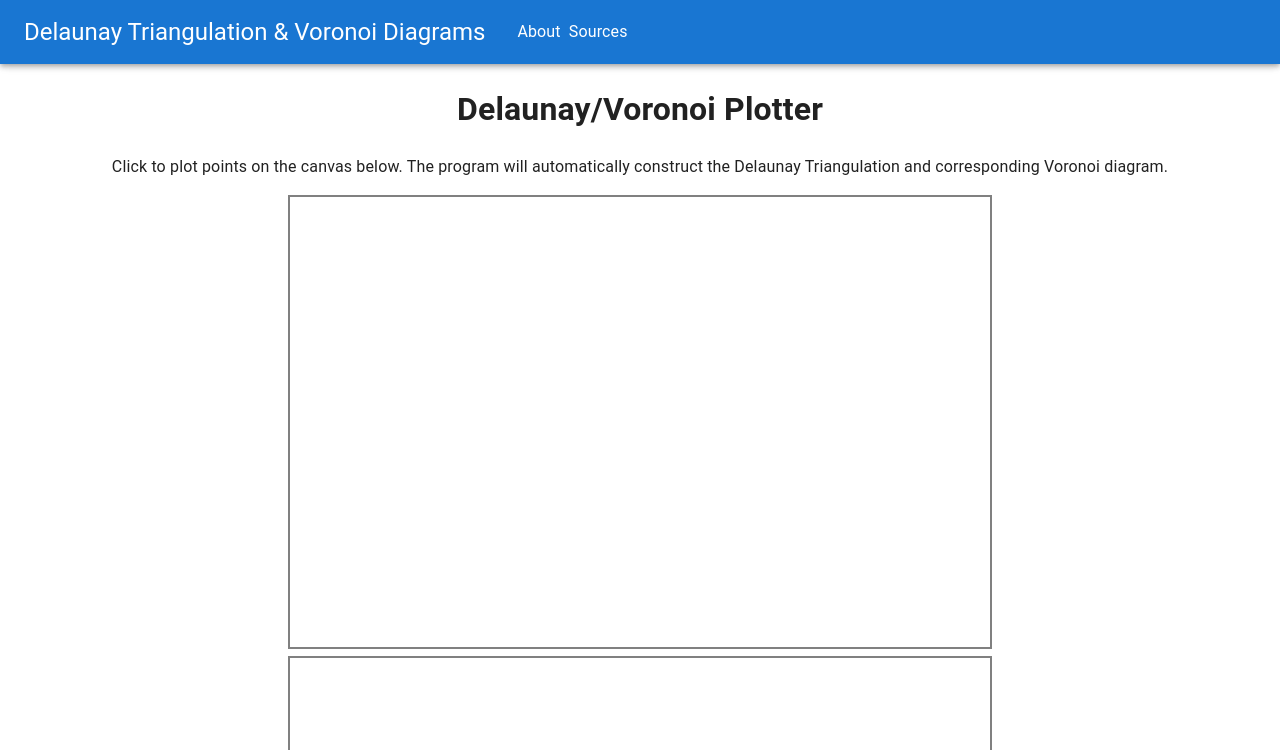
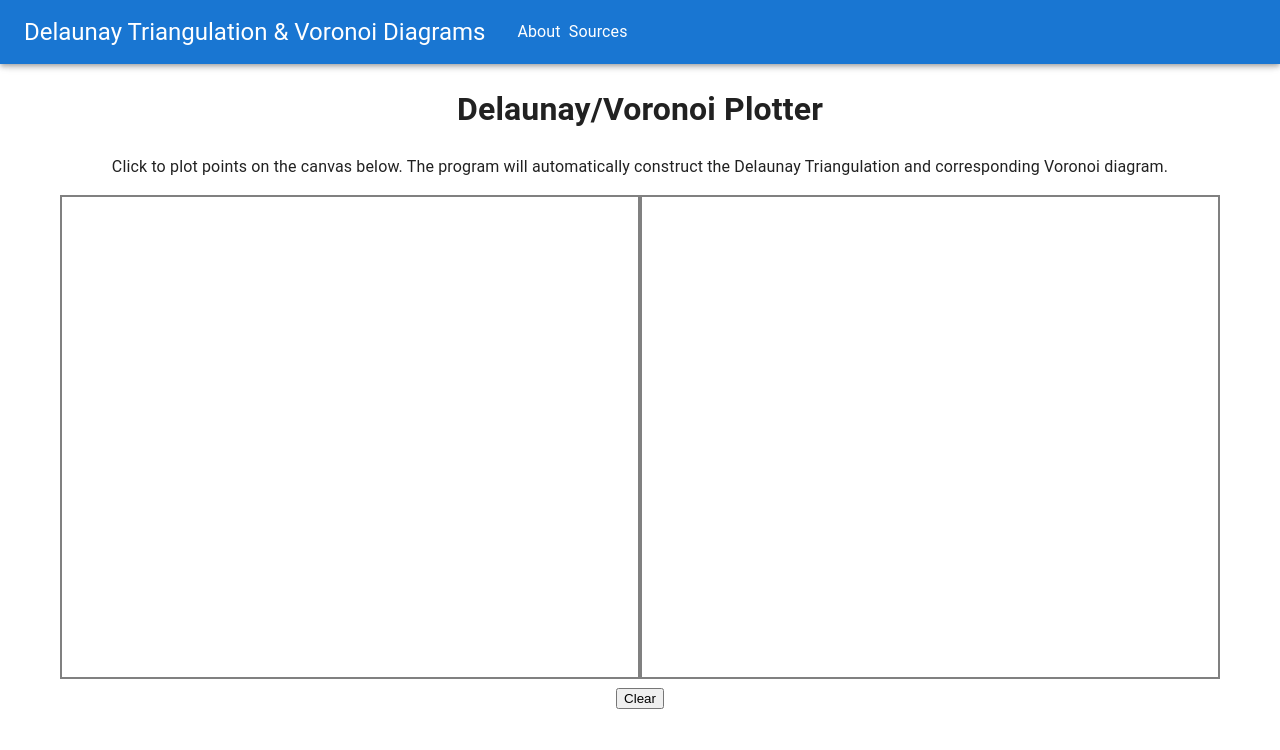
Before and after one commit to mkb6559/Delaunay, a React (Create React App) app: page / in a window 1280 px wide. Shown: the top 750 px of the page. Built offline with nearby package versions, Linux system fonts and the light colour scheme.

Commit message:
some good info changes

```diff
--- a/src/App.css
+++ b/src/App.css
@@ -1,6 +1,6 @@
 .App {
   text-align: center;
-  margin: 0 5vw;
+  margin: 0 2vw;
 }
 
 .Info-Section {
--- a/src/components/TabBox.tsx
+++ b/src/components/TabBox.tsx
@@ -52,9 +52,9 @@ export default function TabBox() {
       </Box>
       <CustomTabPanel value={value} index={0}>
       A <b>Delaunay Triangulation</b> triangulates a set of points such that no circumcircle of any triangle - that is, the circle containing the triangle’s three vertices on its circumference - contains any other point in the set. The plot above will create a Delaunay Triangulation of a set of points - click to place a point on the canvas, and the triangulation will automatically be created.
-      <br/>
+      <br/><br/>
       One side effect of the circumcircle rule - known as the “Delaunay condition” - is that a Delaunay triangulation generally produces “nice” triangles. Mathematically, the minimum angle of the triangulation is maximized, as is the 2nd minimum, 3rd minimum, and so on. Experiment by creating a triangulation and moving (click and drag) a point around. Notice how when a point moves around the center, the triangulation quickly forms and deletes edges, keeping its pattern of “nice” triangles rather than stretching and modifying the previous ones.
-      <br/>
+      <br/><br/>
       Delaunay Triangulations aren't necessarily unique to a set of points - consider a square inscribed in a circle. Such a configuration has 2 Delaunay triangulations. However since such arrangements are unlikely we can safely ignore these degenerate situations, and for the purposes of this demonstration, they produce the same results.
 
       </CustomTabPanel>
@@ -63,17 +63,24 @@ export default function TabBox() {
       </CustomTabPanel>
       <CustomTabPanel value={value} index={2}>
       A key relationship exists between the centers of each circumscribed circle of a triangle in a Delaunay triangulation (or circumcenters) and the cell dividers in a Voronoi diagram. Namely, the circumcenters of each Delaunay triangle define the vertices of a Voronoi diagram. Given the Delaunay triangulation of a set of points, a Voronoi diagram with those points as the “sites” can be mostly constructed by connecting the circumcenter of each triangle to the circumcircles of neighboring triangles. The Voronoi diagram may be completed by drawing an infinite-length Voronoi edge out from each outer-triangle circumcircle in such a way that it bisects the edge of its corresponding Delaunay triangle that is on the point set’s convex hull.
-      <br/>
+      <br/><br/>
       <b>Why does this work?</b> Recall that the vertices of a Voronoi diagram must be equidistant from at least 3 sites - otherwise, they’d be in an individual cell or on an edge between two of them. Similarly, a triangle circumcenter must be equidistant from at least 3 sites since it defines the center of a circle that contains the triangle’s 3 vertices on its circumference. It makes sense, therefore, that a connecting line between two circumcenters would be equidistant from the two sites that share both circumcenters. But how do we know which circumcenters to connect?
-      <br/>
+      <br/><br/>
       Two sites connected by an edge in a Delaunay triangulation share two triangles and therefore two circumcenters - let’s take a hypothetical pair like that and draw a line between the circumcenters. Can we guarantee that this is an edge in the Voronoi diagram? The short answer is yes. For this line to be a Voronoi edge, it must be true that every point on the line is equidistant from our two sites and that no other site is closer. The first requirement is obviously true, as discussed above. To understand the second one, consider a third site that is closer to the line we’ve drawn than the two subject sites. We already know that this third site cannot be within the circle centered at either circumcenter - and as it turns out, every point on the line we’ve drawn is within one of these two circles.
-      <br/>
+      <br/><br/>
       Suppose the farthest circumcenter is a distance n from each site. We must travel a distance of more than n on the line between the circumcenters to escape the first circumcircle. We know, however, that the converse is also true for some distance k &lt; n. If we imagine an angular sweep of both radius lines, they must extend past the straight line connecting the two sites when they pass through that region of the circumcircle. To remain equidistant from the two sites, so must the line between circumcenters! Therefore, the Voronoi edge we’ve drawn has length &lt; n+k and remains in one of the circumcircles. Observe this phenomenon on the Voronoi view by turning on circumcircle superimposition and watch how each Voronoi edge passes through two overlapping circumcircles.
 
       </CustomTabPanel>
       <CustomTabPanel value={value} index={3}>
       While there are no prominent applications which explicitly use the Delaunay Triangulation and Voronoi Diagram of the same set of points, the close relationship between the two graphs is evident in a few domains. Both are used in different contexts in Global Information Systems, for example. While Voronoi diagrams are often used for nearest-site applications like service delineation (ex. which hospital is closest to some location?), Delaunay Triangulations are useful in terrain modeling and are famously good at accurately representing elevation differences. Both are highly useful for spatial analysis in general and provide a wealth of information about a terrain or surface when used in conjunction.
-
+      <br/><br/>
+      Additional applications include:
+      <ul>
+        <li>Mesh generation</li>
+        <li>Surface reconstruction from point cloud data</li>
+        <li>Nearest neighbor queries</li>
+        <li>Robotics</li>
+      </ul>
       </CustomTabPanel>
     </Stack>
   );
--- a/src/components/delaunay.tsx
+++ b/src/components/delaunay.tsx
@@ -59,7 +59,7 @@ function trianglesAdjacentToTriangle(delaunay: { halfedges: { [x: string]: any;
     return adjacentTriangles;
 }
 
-export function Canvas(props: {props:[any, any],mode:[any,any],sizex:number, sizey:number, offsetx:number,offsety:number,circumselected:[any,any], ctrl:[any,any]}) {
+export function Canvas(props: {props:[any, any],mode:[any,any], right:boolean, circumselected:[any,any], ctrl:[any,any]}) {
 
   const [coords,setCoords] = props.props
   const [modeType,setMode] = props.mode
@@ -68,15 +68,16 @@ export function Canvas(props: {props:[any, any],mode:[any,any],sizex:number, siz
   const [circumSelected,setCircumSelected] = props.circumselected
   var delaunay = new Delaunator(coords)
   const ctrl = props.ctrl[0]
-
+  const height = 0.6 * window.innerHeight
+  const width = 0.45 * window.innerWidth
 
 
   const selectPoint = (event: {
     button: number; clientX: number; clientY: number;
 }) => {
 
-    var x = event.clientX+props.offsetx;
-    var y = event.clientY+props.offsety;
+    var x = event.clientX+(props.right ? width : 0);
+    var y = event.clientY;
 
     if (ctrl && modeType){
       for(let i = 0; i < delaunay.triangles.length-2; i+=3){
@@ -148,8 +149,8 @@ export function Canvas(props: {props:[any, any],mode:[any,any],sizex:number, siz
   }
 
   const draw = (context:CanvasRenderingContext2D, rect:DOMRect) =>{
-    const left = props.offsetx+rect.left
-    const top = props.offsety+rect.top
+    const left = (props.right ? width : 0)+rect.left
+    const top = rect.top
 
     context?.clearRect(0, 0, rect.width, rect.height);
     for (let i = 0; i < coords.length-1; i+=2) {
@@ -289,5 +290,5 @@ export function Canvas(props: {props:[any, any],mode:[any,any],sizex:number, siz
 
   },[coords,modeType,circumSelected])
 
-  return <canvas  width={props.sizex} height={props.sizey} ref={canvasRef} {...props} onMouseUp={UpdatePoint} onMouseMove={handleMouseMove} onMouseDown={selectPoint} />
+  return <canvas  width={width} height={height} ref={canvasRef} {...props} onMouseUp={UpdatePoint} onMouseMove={handleMouseMove} onMouseDown={selectPoint} />
 }
--- a/src/pages/Project.tsx
+++ b/src/pages/Project.tsx
@@ -30,8 +30,8 @@ const Project = () => {
               and corresponding Voronoi diagram.
             </p>
             <div>
-              <Canvas props={coords} mode={mode} sizex={700} sizey={450} offsetx={0} offsety={0} circumselected={circumselected} ctrl={ctrl}></Canvas>
-              <Canvas props={coords} mode={mode2} sizex={700} sizey={450} offsetx={-700} offsety={0} circumselected={circumselected} ctrl={ctrl}></Canvas>
+              <Canvas props={coords} mode={mode} right={false} circumselected={circumselected} ctrl={ctrl}></Canvas>
+              <Canvas props={coords} mode={mode2} right={true} circumselected={circumselected} ctrl={ctrl}></Canvas>
             </div>
             <button type="button" onClick={handleClear}>
               Clear
```
